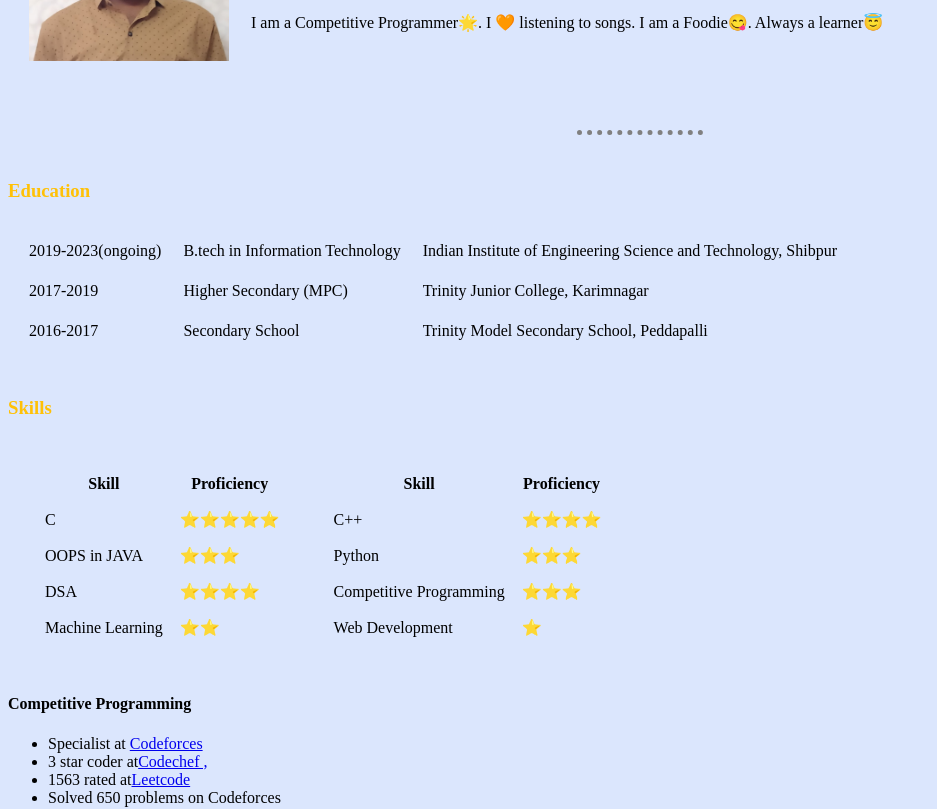
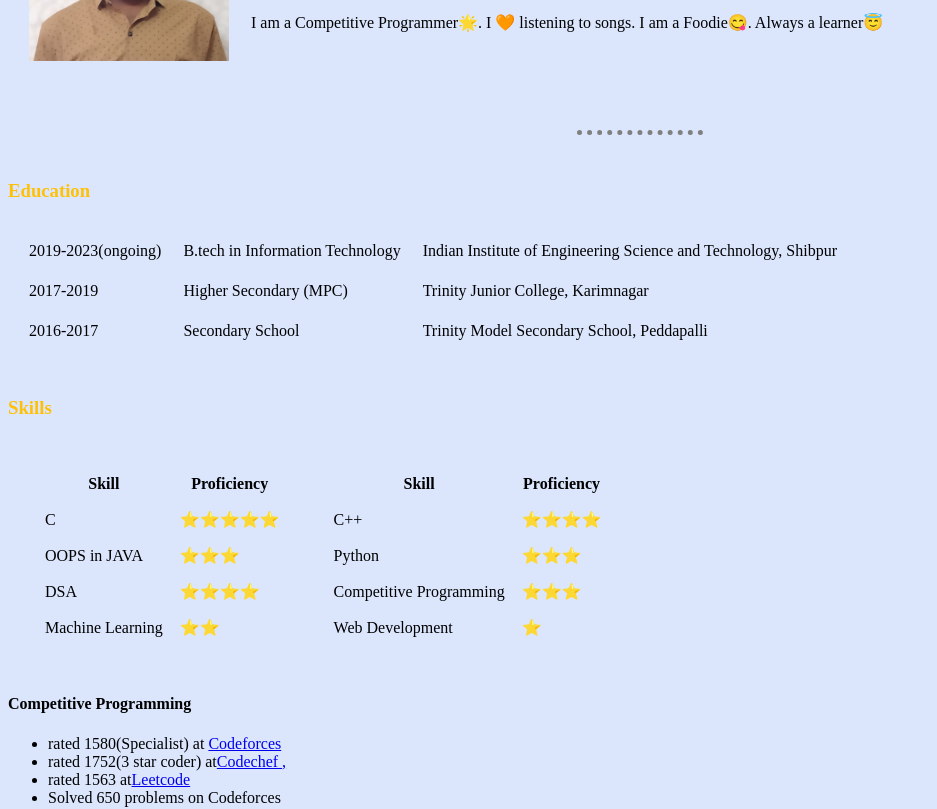
Before and after one commit to SainathTallam/Project_2_cv2.0, a plain HTML site: page index.html in a window 1280 px wide. Shown: the part 147-956 px from the top of the page, without its empty margins (0-937 px from the left). Drawn offline with Linux system fonts and the light colour scheme.

Commit message:
updated comp ratings

```diff
--- a/index.html
+++ b/index.html
@@ -118,9 +118,9 @@
 
   <h4>Competitive Programming</h4>
   <ul>
-    <li> Specialist at <a href="https://codeforces.com/profile/SainathTallam">Codeforces </a></li>
-    <li> 3 star coder at<a href="https://www.codechef.com/users/sainathtallam">Codechef , </a></li>
-    <li> 1563 rated at<a href="https://leetcode.com/SainathTallam/">Leetcode</a></li>
+    <li> rated 1580(Specialist) at <a href="https://codeforces.com/profile/SainathTallam">Codeforces </a></li>
+    <li> rated 1752(3 star coder) at<a href="https://www.codechef.com/users/sainathtallam">Codechef , </a></li>
+    <li> rated 1563 at<a href="https://leetcode.com/SainathTallam/">Leetcode</a></li>
     <li> Solved 650 problems on Codeforces</li>
   </ul>
 <br><br>
```
